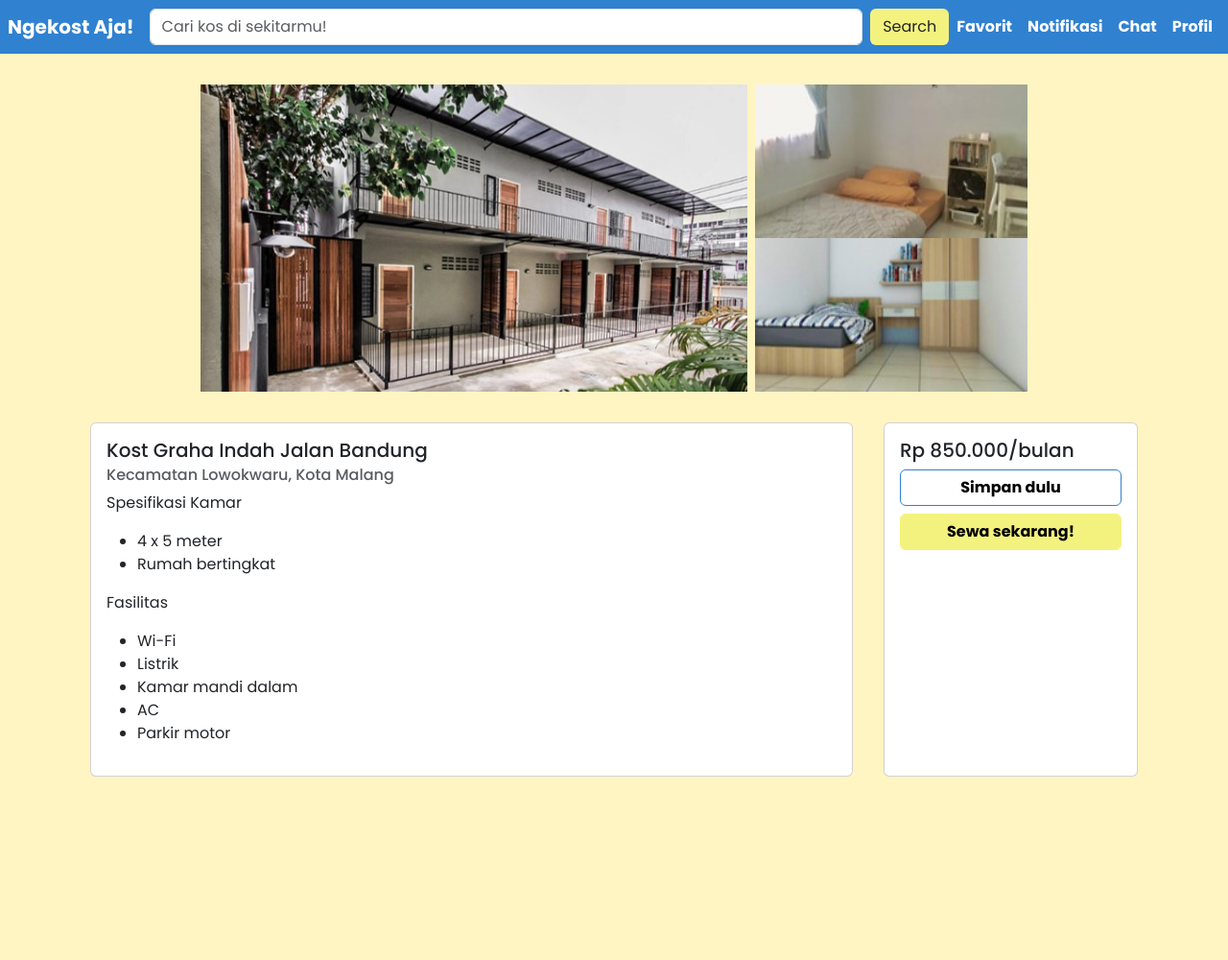
After one commit to ngekost-aja/Ngekost-Aja, a PHP site: page /detail-kos.html in a window 1280 px wide. The commit adds this page. Shown: the whole page at 96% size. Run offline with PHP 8.4, Linux system fonts and the light colour scheme.

Commit message:
add: halaman detail kost

```diff
--- /dev/null
+++ b/detail-kos-style.css
@@ -0,0 +1,69 @@
+body {
+    background-color: #FFF5C2;
+    height: 1000px;
+    font-family: 'Poppins', sans-serif;
+}
+
+nav {
+    background-color: #3081D0 !important;
+    color: white;
+    font-weight: bolder;
+}
+
+.nav-item {
+    display: flex;
+    justify-content: right;
+}
+
+#search-submit-btn {
+    background-color: #F4F27E;
+}
+
+.txt-nav-wht {
+    color: white;
+}
+
+main {
+    margin-top: 2rem;
+}
+
+#gallery-photo-kost {
+    height: 20rem;
+}
+
+.kost-images {
+    height: 100%;
+}
+
+#main-photo {
+    margin-right: .5rem;
+}
+
+#detail-info-kos {
+    margin-right: 2rem;
+}
+
+#detail-info-kos, #pemesanan-sewa-kost {
+    margin-top: 2rem;
+}
+
+#judul-kost {
+    font-weight: 500;
+}
+
+#btn-simpan-dulu, #btn-sewa-sekarang {
+    font-weight: bolder;
+}
+
+#btn-simpan-dulu {
+    background-color: white;
+    color: black;
+    border-color: #3081D0;
+    margin-bottom: .5rem;
+}
+
+#btn-sewa-sekarang {
+    background-color: #F4F27E;
+    color: black;
+    border-color: #F4F27E;
+}
--- /dev/null
+++ b/detail-kos.html
@@ -0,0 +1,100 @@
+<!DOCTYPE html>
+<html lang="en">
+<head>
+    <meta charset="UTF-8">
+    <meta name="viewport" content="width=device-width, initial-scale=1.0">
+    <title> Ngekost Aja </title>
+    <link href="https://cdn.jsdelivr.net/npm/bootstrap@5.3.3/dist/css/bootstrap.min.css" rel="stylesheet" integrity="sha384-QWTKZyjpPEjISv5WaRU9OFeRpok6YctnYmDr5pNlyT2bRjXh0JMhjY6hW+ALEwIH" crossorigin="anonymous">
+    <link rel="preconnect" href="https://fonts.googleapis.com">
+    <link rel="preconnect" href="https://fonts.gstatic.com" crossorigin>
+    <link href="https://fonts.googleapis.com/css2?family=Poppins:ital,wght@0,100;0,200;0,300;0,400;0,500;0,600;0,700;0,800;0,900;1,100;1,200;1,300;1,400;1,500;1,600;1,700;1,800;1,900&display=swap" rel="stylesheet">
+    <link rel="stylesheet" href="detail-kos-style.css">
+</head>
+<body>
+    <header>
+        <nav class="navbar navbar-expand-lg navbar-light d-flex p-2">
+            <a class="navbar-brand txt-nav-wht" href="main.html">Ngekost Aja!</a>
+            <button class="navbar-toggler" type="button" data-bs-toggle="collapse" data-bs-target="#navbarNav" aria-controls="navbarNav" aria-expanded="false" aria-label="Toggle navigation">
+                <span class="navbar-toggler-icon"></span>
+            </button>
+            <form class="d-flex justify-content-center w-100" role="search">
+                <input class="form-control me-2" type="search" placeholder="Cari kos di sekitarmu!" aria-label="Search">
+                <button class="btn" id="search-submit-btn" type="submit">Search</button>
+            </form>
+            <div class="collapse navbar-collapse justify-content-end" id="navbarNav">
+                <ul class="navbar-nav d-flex">
+                    <li class="nav-item d-flex justify-content-end">
+                        <a class="nav-link txt-nav-wht" href="https://youtube.com">Favorit</a>
+                    </li>
+                    <li class="nav-item d-flex justify-content-end">
+                        <a class="nav-link txt-nav-wht" href="#"> Notifikasi </a>
+                    </li>
+                    <li class="nav-item d-flex justify-content-end">
+                        <a class="nav-link txt-nav-wht" href="#">Chat</a>
+                    </li>
+                    <li class="nav-item d-flex justify-content-end">
+                        <a class="nav-link txt-nav-wht" href="#"> Profil</a>
+                    </li>
+                </ul>
+            </div>
+        </nav>
+    </header>
+
+    <main class="container flex-column fw-100">
+        <section class="container d-flex justify-content-center" id="gallery-photo-kost">
+            <div class="" id="main-photo">
+                <img src="img/rumah-kost-tampak-depan-1.jpg" class="kost-images" alt="Foto rumah kost tampak depan">
+            </div>
+            <div class="d-block h-100" id="secondary-photos">
+                <div class="h-50" id="top-side-photo">
+                    <img src="img/foto-kamar-kost-1.jpg" class="kost-images" alt="Foto kos lainnya">
+                </div>
+                <div class="h-50" id="bottom-side-photo">
+                    <img src="img/foto-kamar-kost-2.jpg" class="kost-images" alt="Foto kos lainnya">
+                </div>
+            </div>
+        </section>
+
+        <section class="container d-flex justify-content-center">
+            <div class="card w-75" id="detail-info-kos">
+                <div class="card-body">
+                    <h5 class="card-title" id="judul-kost">Kost Graha Indah Jalan Bandung</h5>
+                    <h6 class="card-subtitle mb-2 text-body-secondary">Kecamatan Lowokwaru, Kota Malang</h6>
+                    <div id="spesifikasi-info-kost">
+                        <p>Spesifikasi Kamar</p>
+                        <ul>
+                            <li>4 x 5 meter</li>
+                            <li>Rumah bertingkat</li>
+                        </ul>
+                    </div>
+                    <div id="fasilitas-info-kost">
+                        <p>Fasilitas</p>
+                        <ul>
+                            <li>Wi-Fi</li>
+                            <li>Listrik</li>
+                            <li>Kamar mandi dalam</li>
+                            <li>AC</li>
+                            <li>Parkir motor</li>
+                        </ul>
+                    </div>
+                </div>
+            </div>
+
+            <div class="card w-25" id="pemesanan-sewa-kost">
+                <div class="card-body">
+                    <h5 class="card-title">Rp 850.000/bulan</h5>
+                    <button type="button" class="btn btn-primary w-100" id="btn-simpan-dulu">Simpan dulu</button>
+                    <button type="button" class="btn btn-primary w-100" id="btn-sewa-sekarang">Sewa sekarang!</button>
+                </div>
+            </div>
+        </section>
+    </main>
+
+    <footer>
+
+    </footer>
+
+    <script src="https://cdn.jsdelivr.net/npm/@popperjs/core@2.11.8/dist/umd/popper.min.js" integrity="sha384-I7E8VVD/ismYTF4hNIPjVp/Zjvgyol6VFvRkX/vR+Vc4jQkC+hVqc2pM8ODewa9r" crossorigin="anonymous"></script>
+    <script src="https://cdn.jsdelivr.net/npm/bootstrap@5.3.3/dist/js/bootstrap.min.js" integrity="sha384-0pUGZvbkm6XF6gxjEnlmuGrJXVbNuzT9qBBavbLwCsOGabYfZo0T0to5eqruptLy" crossorigin="anonymous"></script>
+</body>
+</html>
--- a/main-style.css
+++ b/main-style.css
@@ -33,6 +33,10 @@ main {
 
 .catalog-row {
     margin: 1rem;
+}
+
+.link-to-detail-kost {
+    text-decoration: none;
 }
 
 .kost-content {
--- a/main.html
+++ b/main.html
@@ -74,6 +74,7 @@
             <div class="container">
                 <div class="catalog-row row row-cols-auto row-cols-lg-5 g-2 g-lg-3">
                     <div class="col col-6 kost-container mx-auto">
+                        <a href="detail-kos.html" class="link-to-detail-kost">
                             <div class="card kost-content">
                                 <img src="img/ngekost-aja-logo.png" class="card-img-top" alt="photo1">
                                 <div class="card-body">
@@ -88,6 +89,7 @@
                                     </div>
                                 </div>
                             </div>
+                        </a>
                     </div>
                     <div class="col col-6 kost-container mx-auto">
                         <div class="card kost-content">
```
Also changed, not shown: img/foto-kamar-kost-1.jpg (added), img/foto-kamar-kost-2.jpg (added), img/foto-lorong-kost-1.jpeg (added), img/rumah-kost-tampak-depan-1.jpg (added). Lines whose indentation alone changed are shown as unchanged.
